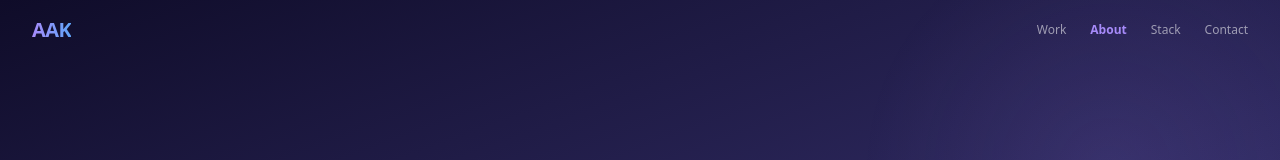
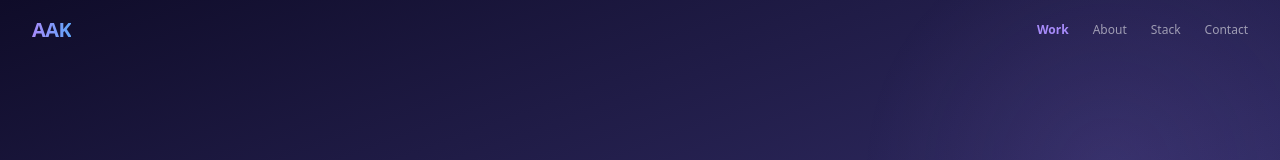
Before and after one commit to Arslkhan/myportfolio, a Next.js app: page / in a window 1280 px wide. Shown: the top 160 px of the page. Built offline with nearby package versions, Linux system fonts and the light colour scheme.

Commit message:
fix: Work nav link points to projects section id

```diff
--- a/components/Nav.tsx
+++ b/components/Nav.tsx
@@ -4,7 +4,7 @@ import { useEffect, useState } from 'react'
 import { scrollToSection } from '@/lib/scroll'
 
 const NAV_LINKS = [
-  { label: 'Work', id: 'work' },
+  { label: 'Work', id: 'projects' },
   { label: 'About', id: 'about' },
   { label: 'Stack', id: 'stack' },
   { label: 'Contact', id: 'contact' },
```
